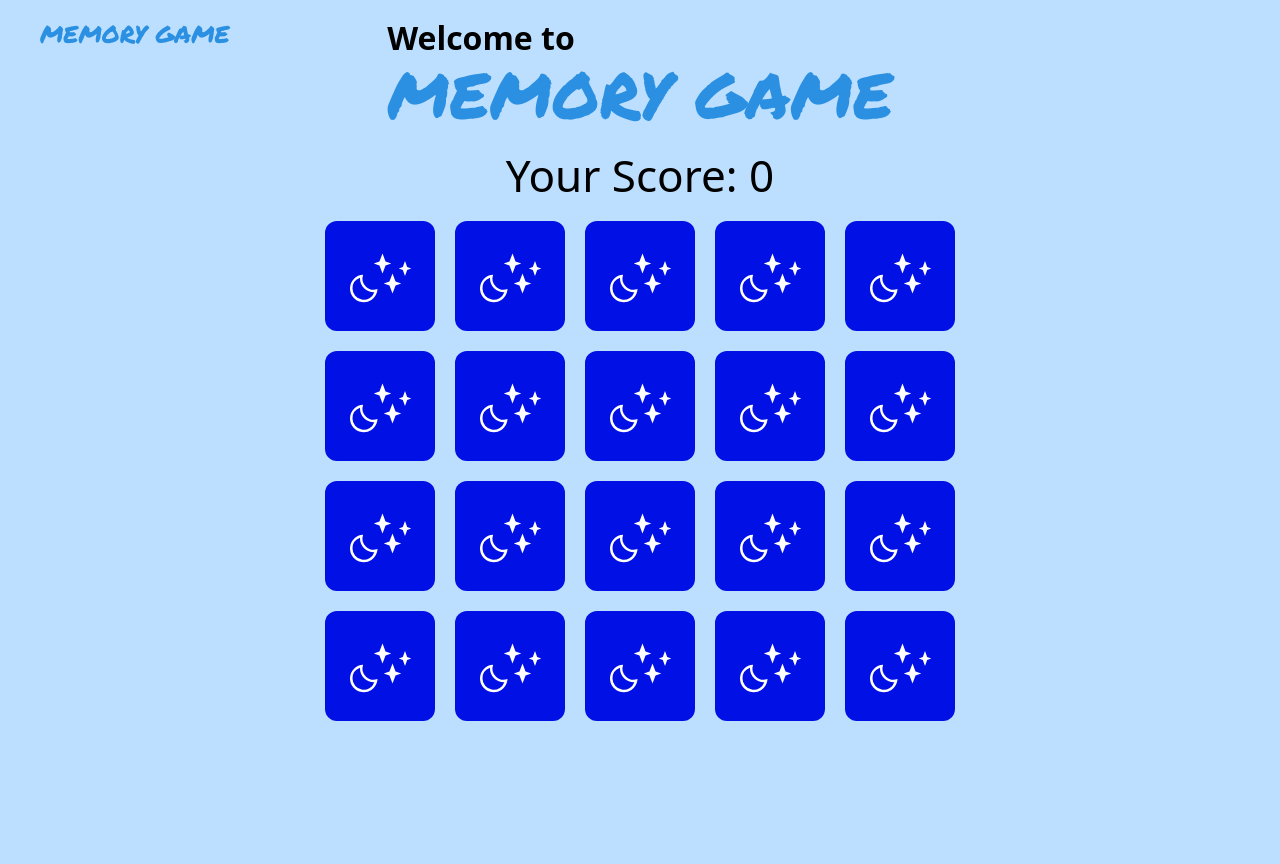
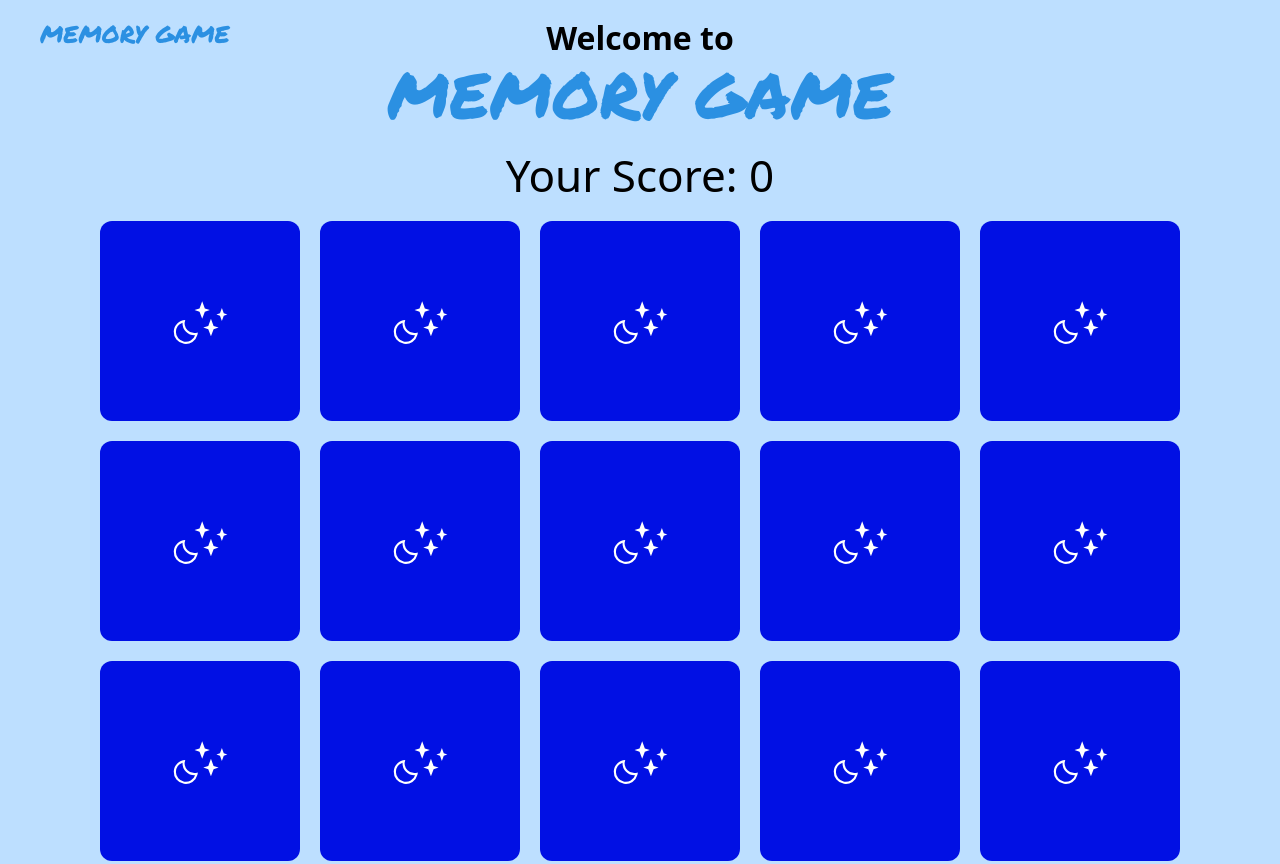
Before and after one commit to PavlinaAntipova/memory-card, a plain HTML site: page index.html in a window 1280 px wide. Shown: the top 864 px of the page. Drawn offline with nearby package versions, Linux system fonts and the light colour scheme.

Commit message:
add adaptive style

```diff
--- a/sass/_base-style.scss
+++ b/sass/_base-style.scss
@@ -35,4 +35,11 @@ button {
 svg {
   display: block;
   pointer-events: none;
+  width: 50px;
+  height: 50px;
+
+  @media screen and (min-width: 768px) {
+    width: 70px;
+    height: 70px;
+  }
 }
--- a/sass/components/_card-list.scss
+++ b/sass/components/_card-list.scss
@@ -1,6 +1,18 @@
 .card-list {
   display: grid;
-  grid-template-columns: repeat(5, 110px);
-  grid-template-rows: repeat(4, 110px);
+  grid-template-columns: repeat(4, 60px);
+  grid-template-rows: repeat(5, 60px);
   grid-gap: 20px;
+
+  @media screen and (min-width: 768px) {
+    grid-template-columns: repeat(5, 100px);
+    grid-template-rows: repeat(4, 100px);
+    grid-gap: 20px;
+  }
+
+  @media screen and (min-width: 1200px) {
+    grid-template-columns: repeat(5, 200px);
+    grid-template-rows: repeat(4, 200px);
+    grid-gap: 20px;
+  }
 }
--- a/sass/components/_container.scss
+++ b/sass/components/_container.scss
@@ -3,5 +3,16 @@
   padding-right: 15px;
   margin-left: auto;
   margin-right: auto;
-  width: 1200px;
+
+  @media screen and (min-width: 480px) {
+    width: 450px;
+  }
+
+  @media screen and (min-width: 768px) {
+    width: 738px;
+  }
+
+  @media screen and (min-width: 1200px) {
+    width: 1200px;
+  }
 }
--- a/sass/components/_header.scss
+++ b/sass/components/_header.scss
@@ -4,21 +4,31 @@
 }
 
 .header__container {
-  position: relative;
-  display: flex;
-  justify-content: center;
-  align-items: center;
+  @media screen and (min-width: 1200px) {
+    position: relative;
+    display: flex;
+    justify-content: center;
+    align-items: center;
+  }
 }
 
 .header__title {
   font-weight: 700;
-  font-size: 32px;
+  font-size: 16px;
+  text-align: center;
+  @media screen and (min-width: 768px) {
+    font-size: 32px;
+  }
 }
 
 .header__title span {
   display: block;
+  font-family: 'Permanent Marker', sans-serif;
   font-weight: 400;
-  font-family: 'Permanent Marker', sans-serif;
-  font-size: 64px;
+  font-size: 24px;
   color: var(--first-accent-color);
+
+  @media screen and (min-width: 768px) {
+    font-size: 64px;
+  }
 }
--- a/sass/components/_logo.scss
+++ b/sass/components/_logo.scss
@@ -1,10 +1,19 @@
 .logo {
-  position: absolute;
-  top: 0;
-  left: 0;
   font-family: 'Permanent Marker', sans-serif;
-  font-size: 24px;
   color: var(--first-accent-color);
+  font-size: 12px;
+  display: block;
+  margin-bottom: 20px;
+
+  @media screen and (min-width: 768px) {
+    font-size: 24px;
+  }
+
+  @media screen and (min-width: 1200px) {
+    position: absolute;
+    top: 0;
+    left: 0;
+  }
 
   &:hover,
   &:focus {
--- a/sass/components/_score.scss
+++ b/sass/components/_score.scss
@@ -1,5 +1,10 @@
 .score {
-  font-size: 44px;
   font-weight: 500;
   margin-bottom: 20px;
+  font-size: 24px;
+  @media screen and (min-width: 768px) {
+    font-size: 44px;
+    font-weight: 500;
+    margin-bottom: 20px;
+  }
 }
```
Also changed, not shown: css/main.css, css/main.min.css, 2 other files.
